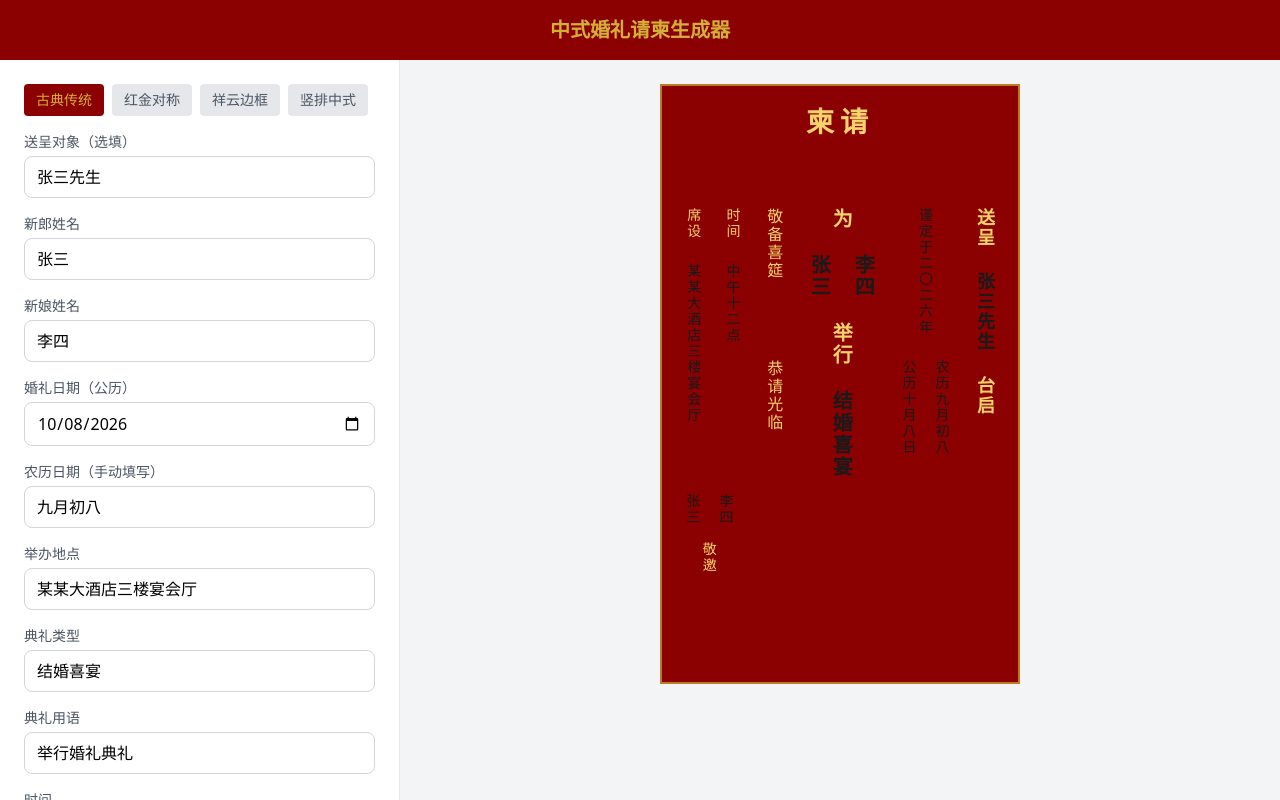
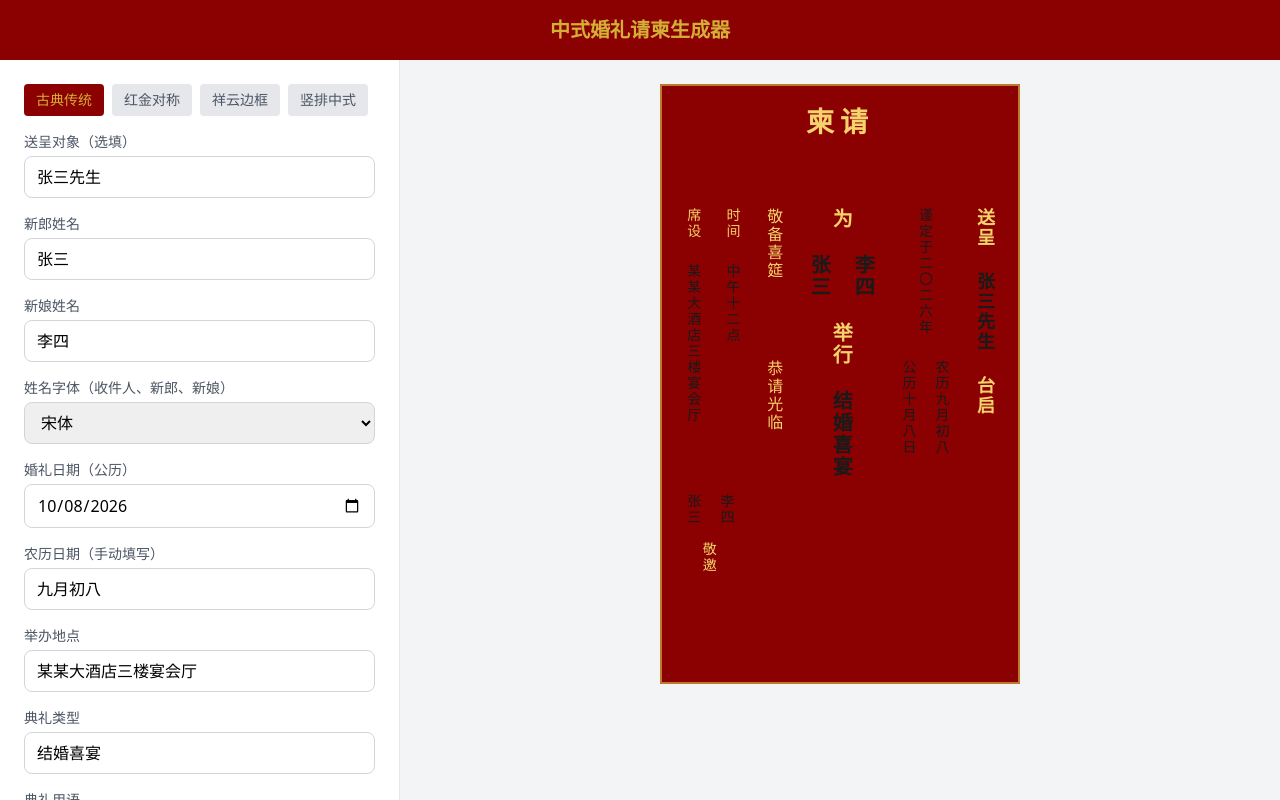
Before and after one commit to Superljf/invitation-card, a React (Vite) app: page / in a window 1280 px wide. Shown: the top 800 px of the page. Built offline with nearby package versions, Linux system fonts and the light colour scheme.

Commit message:
feat--字体选择

```diff
--- a/src/components/EditorForm.tsx
+++ b/src/components/EditorForm.tsx
@@ -44,6 +44,21 @@ export function EditorForm({ data, onChange }: Props) {
           className="w-full px-3 py-2 border rounded-lg border-gray-300 focus:ring-2 focus:ring-zhong-red/50 focus:border-zhong-red"
           placeholder="李四"
         />
+      </div>
+      <div>
+        <label className="block text-sm text-gray-600 mb-1">姓名字体（收件人、新郎、新娘）</label>
+        <select
+          value={data.nameFont}
+          onChange={e => update('nameFont', e.target.value)}
+          className="w-full px-3 py-2 border rounded-lg border-gray-300 focus:ring-2 focus:ring-zhong-red/50 focus:border-zhong-red"
+        >
+          <option value="'SimSun', serif">宋体</option>
+          <option value="'FangSong', serif">仿宋</option>
+          <option value="'Microsoft YaHei', sans-serif">微软雅黑</option>
+          <option value="'SimHei', sans-serif">黑体</option>
+          <option value="'KaiTi', serif">楷体</option>
+          <option value="'LiSu', serif">隶书</option>
+        </select>
       </div>
       <div>
         <label className="block text-sm text-gray-600 mb-1">婚礼日期（公历）</label>
@@ -134,6 +149,7 @@ export function EditorForm({ data, onChange }: Props) {
           placeholder="敬邀"
         />
       </div>
+
     </div>
   )
 }
--- a/src/components/Template4.tsx
+++ b/src/components/Template4.tsx
@@ -18,7 +18,8 @@ function lineColor(v: VariableItem, i?: number): string {
 function renderCol(
   lines: LineItem[],
   variable: VariableItem[],
-  colClass: string
+  colClass: string,
+  customFont?: string
 ) {
   return (
     <div className={`template4-col ${colClass}`}>
@@ -27,14 +28,26 @@ function renderCol(
         if (Array.isArray(line)) {
           return (
             <div key={i} className="template4-line template4-line--parallel">
-              <div className="template4-line-inner" style={{ ...verticalStyle, color: lineColor(v, 0) }}>{line[0]}</div>
-              <div className="template4-line-inner" style={{ ...verticalStyle, color: lineColor(v, 1) }}>{line[1]}</div>
+              <div className="template4-line-inner" style={{
+                fontFamily: customFont,
+                ...verticalStyle,
+                color: lineColor(v, 0)
+              }}>{line[0]}</div>
+              <div className="template4-line-inner" style={{
+                fontFamily: customFont,
+                ...verticalStyle,
+                color: lineColor(v, 1)
+              }}>{line[1]}</div>
             </div>
           )
         }
         return (
           <div key={i} className="template4-line template4-line--center">
-            <div className="template4-line-inner" style={{ ...verticalStyle, color: lineColor(v) }}>{line}</div>
+            <div className="template4-line-inner" style={{
+              fontFamily: customFont,
+              ...verticalStyle,
+              color: lineColor(v)
+            }}>{line}</div>
           </div>
         )
       })}
@@ -42,12 +55,17 @@ function renderCol(
   )
 }
 
-function renderSimpleCol(lines: string[], variable: boolean[], colClass: string, fontWeight?: string) {
+function renderSimpleCol(lines: string[], variable: boolean[], colClass: string, fontWeight?: string, customFont?: string) {
   return (
     <div className={`template4-col ${colClass}`}>
       {lines.map((line, i) => (
         <div key={i} className="template4-line">
-          <div className="template4-line-inner" style={{ fontWeight: fontWeight, ...verticalStyle, color: variable[i] ? '#1a1a1a' : '#F5D26B' }}>{line}</div>
+          <div className="template4-line-inner" style={{
+            fontWeight: fontWeight,
+            fontFamily: customFont,
+            ...verticalStyle,
+            color: variable[i] ? '#1a1a1a' : '#F5D26B'
+          }}>{line}</div>
         </div>
       ))}
     </div>
@@ -60,9 +78,9 @@ export function Template4({ data }: Props) {
       <div className="template4-card">
         <div className="template4-title">{data.title}</div>
         <div className="template4-body">
-          {renderSimpleCol(data.recipientLines, data.recipientVariable, 'template4-col--recipient', 'bold')}
+          {renderSimpleCol(data.recipientLines, data.recipientVariable, 'template4-col--recipient', 'bold', data.nameFont)}
           {renderCol(data.dateLines, data.dateVariable, 'template4-col--date')}
-          {renderCol(data.coupleLines, data.coupleVariable, 'template4-col--couple')}
+          {renderCol(data.coupleLines, data.coupleVariable, 'template4-col--couple', data.nameFont)}
           {renderSimpleCol(data.inviteLines, data.inviteVariable, 'template4-col--invite')}
           {/* 时间、地点 两列，落款在它们下方 */}
           <div className="template4-group-time-location-signature">
@@ -76,8 +94,16 @@ export function Template4({ data }: Props) {
                 if (Array.isArray(line)) {
                   return (
                     <div key={i} className="template4-line template4-line--parallel">
-                      <div  className="template4-line-inner" style={{ ...verticalStyle, color: lineColor(v, 0), }}>{line[0]}</div>
-                      <div className="template4-line-inner" style={{ ...verticalStyle, color: lineColor(v, 1) }}>{line[1]}</div>
+                      <div className="template4-line-inner" style={{
+                        fontFamily: data.nameFont,
+                        ...verticalStyle,
+                        color: lineColor(v, 0)
+                      }}>{line[0]}</div>
+                      <div className="template4-line-inner" style={{
+                        fontFamily: data.nameFont,
+                        ...verticalStyle,
+                        color: lineColor(v, 1)
+                      }}>{line[1]}</div>
                     </div>
                   )
                 }
--- a/src/types/formData.ts
+++ b/src/types/formData.ts
@@ -13,6 +13,8 @@ export interface FormData {
   inviteLine1: string
   inviteLine2: string
   inviteClosing: string // 敬邀
+  // 字体设置
+  nameFont: string // 姓名字体（收件人、新郎、新娘统一）
 }
 
 export const defaultFormData: FormData = {
@@ -29,4 +31,5 @@ export const defaultFormData: FormData = {
   inviteLine1: '敬备喜筵',
   inviteLine2: '恭请光临',
   inviteClosing: '敬邀',
+  nameFont: "'SimSun', serif",
 }
--- a/src/utils/mapper.ts
+++ b/src/utils/mapper.ts
@@ -45,6 +45,7 @@ export interface Template4Data {
   locationVariable: boolean[]
   signatureLines: LineItem[]
   signatureVariable: VariableItem[]
+  nameFont: string // 姓名字体
 }
 
 /** 模板三：白底祥云款渲染数据 */
@@ -122,6 +123,7 @@ export function mapToTemplate4(f: FormData): Template4Data {
     locationVariable: [false, true],
     signatureLines: [[f.groom, f.bride], f.inviteClosing],
     signatureVariable: [[true, true], false],
+    nameFont: f.nameFont,
   }
 }
 
```
